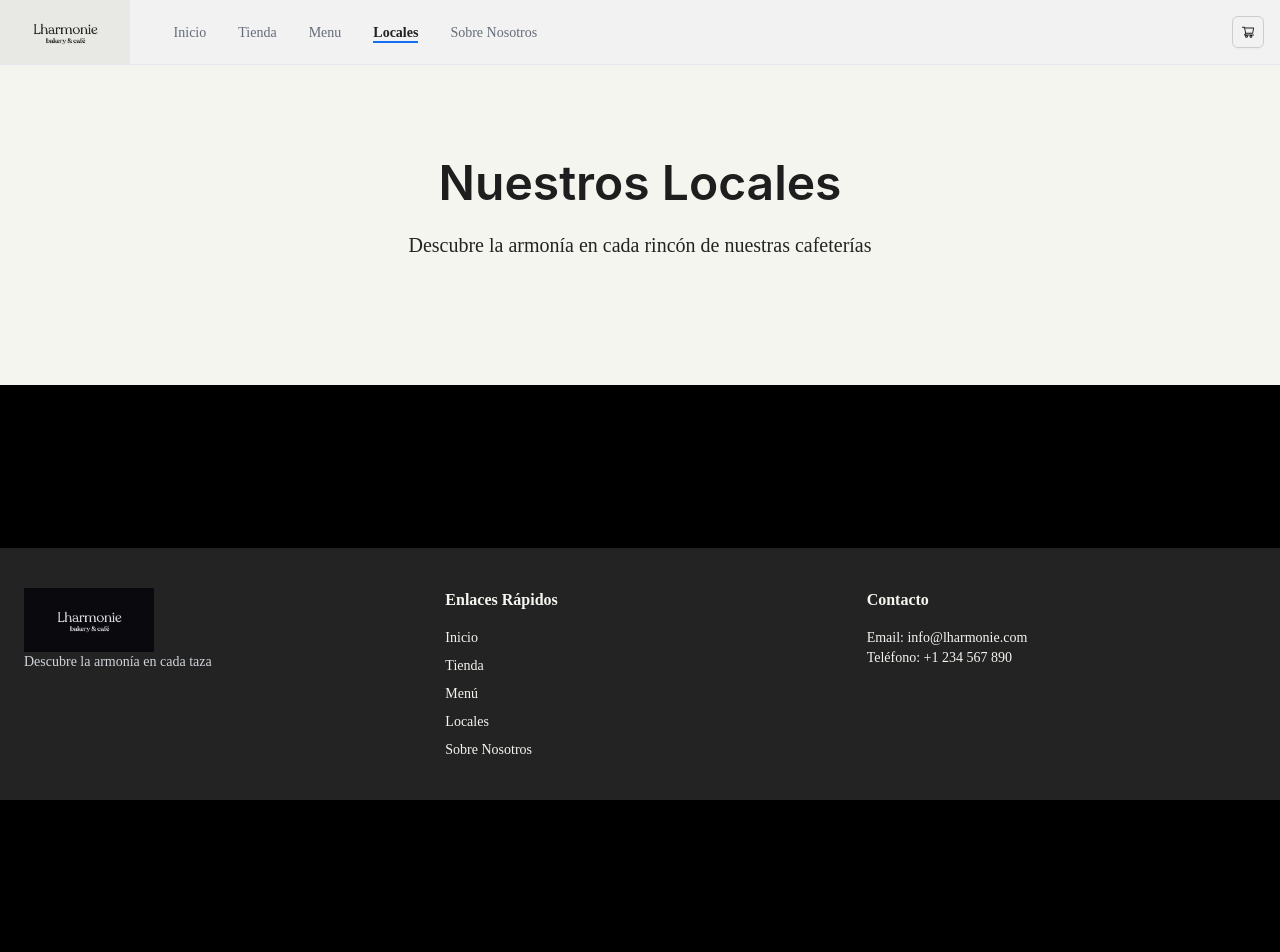
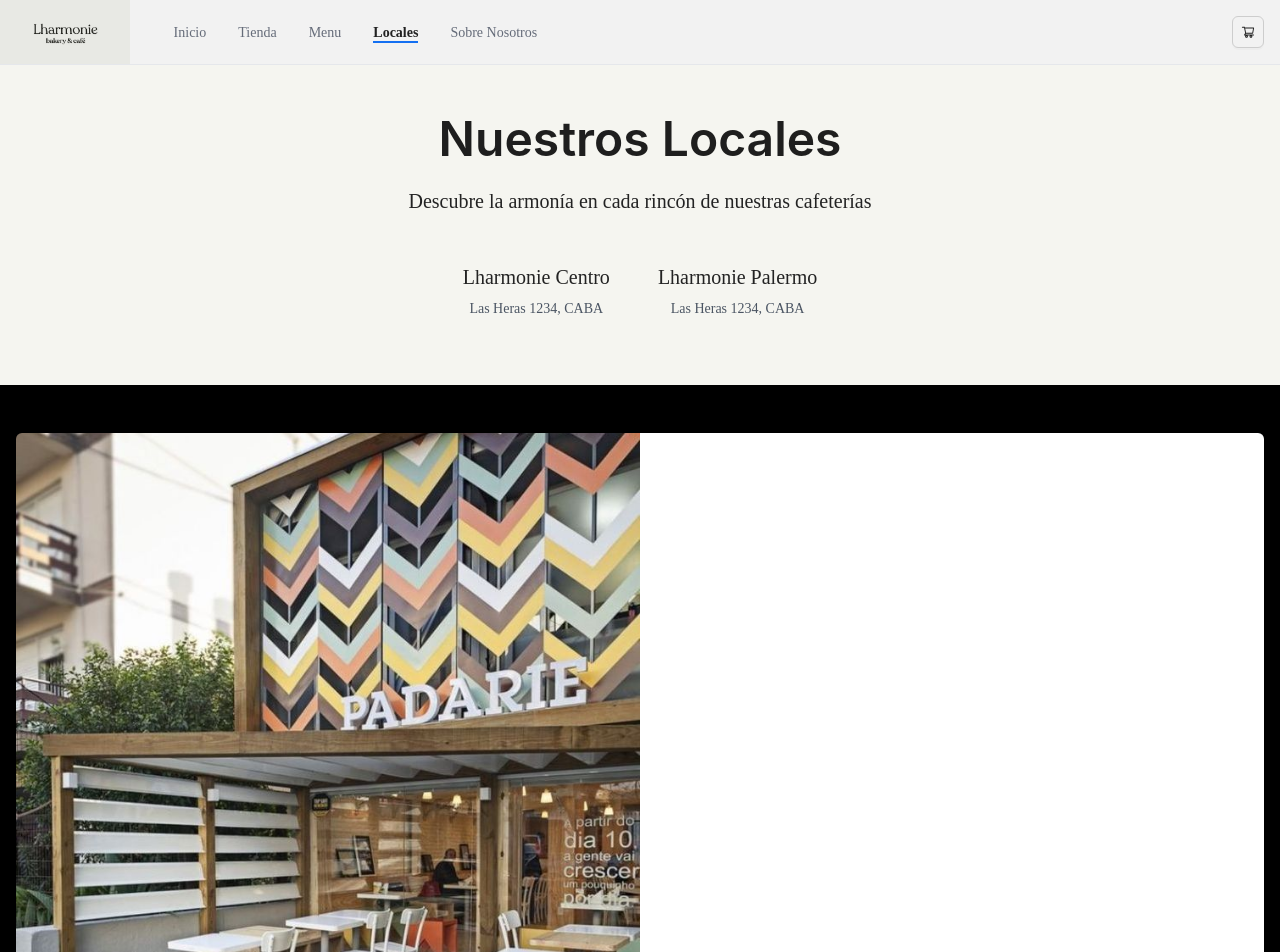
Before and after one commit to EfraquinDevelopment/lharmonie-front, a Next.js app: page /locales in a window 1280 px wide. Shown: the top 952 px of the page. Before the commit the page ends 800 px from the top, so only its background shows below. Built offline with nearby package versions, Linux system fonts and the light colour scheme.

Commit message:
finish stores page

```diff
--- a/src/app/globals.css
+++ b/src/app/globals.css
@@ -9,6 +9,11 @@
   --background-start-rgb: 214, 219, 220;
   --background-end-rgb: 255, 255, 255;
 }
+
+html {
+  scroll-behavior: smooth;
+}
+
 
 @media (prefers-color-scheme: light) {
   :root {
--- a/src/app/locales/components/stores-banner.tsx
+++ b/src/app/locales/components/stores-banner.tsx
@@ -1,11 +1,16 @@
 import Heading from "@/components/layout/heading";
 import content from "@/data/stores.json";
+import Link from "next/link";
 
 const StoresBanner = () => {
-  const { storesBanner } = content;
+  const {
+    storesBanner,
+    storesSection: { stores },
+  } = content;
 
   return (
     <section className="h-[calc(100vh-30rem)] flex items-center justify-center bg-lharmonie-primary text-lharmonie-secondary relative">
+      <div className="flex-col">
         <div className="text-center md:px-0 px-4">
           <Heading level={1} className="md:!text-5xl !font-bold">
             {storesBanner.title}
@@ -14,6 +19,19 @@ const StoresBanner = () => {
             {storesBanner.description}
           </p>
         </div>
+        <div className="flex flex-wrap justify-center gap-4">
+          {stores.map((store) => (
+            <Link
+            key={store.id}
+            href={`#${store.id}`}
+            className="group block text-center transition-all duration-300 hover:shadow-lg p-4 rounded-lg"
+          >
+            <h3 className="text-xl font-medium mb-2">{store.name}</h3>
+            <p className="text-sm text-gray-600">{store.address}</p>
+          </Link>
+          ))}
+        </div>
+      </div>
     </section>
   );
 };
--- a/src/app/locales/stores/index.tsx
+++ b/src/app/locales/stores/index.tsx
@@ -1,39 +1,26 @@
+"use client";
+import { useEffect, useRef, useState } from "react";
+import { useRouter, usePathname } from "next/navigation";
+import Store from "@/app/locales/stores/store";
 import content from "@/data/stores.json";
 
 const Stores = () => {
+  const {
+    storesSection: { stores },
+  } = content;
+
+
+
   return (
     <main className="container mx-auto py-12 px-4">
-      {/* {locales.map((local, index) => (
-        <section key={index} id={local.slug} className="mb-12">
-          <div
-            className={`flex flex-col md:flex-row items-stretch ${
-              index % 2 === 0 ? "" : "md:flex-row-reverse"
-            }`}
-          >
-            <div className="w-full md:w-1/2">
-              <Image
-                src={local.imagen}
-                alt={`Interior de ${local.nombre}`}
-                width={800}
-                height={600}
-                className="object-cover w-full h-full"
-              />
-            </div>
-            <div className="w-full md:w-1/2 bg-white p-8 flex flex-col justify-center">
-              <h2 className="text-3xl mb-2">{local.nombre}</h2>
-              <p className="text-lg mb-4">{local.direccion}</p>
-              {local.horario.map((linea, i) => (
-                <p key={i} className="text-sm">
-                  {linea}
-                </p>
-              ))}
-            </div>
-          </div>
-          {index < locales.length - 1 && (
-            <div className="border-b border-gray-300 my-12"></div>
-          )}
-        </section>
-      ))} */}
+      {stores.map((store, index) => (
+        <Store
+          key={store.id}
+          index={index}
+          storesLength={stores.length}
+          {...store}
+        />
+      ))}
     </main>
   );
 };
--- a/src/app/locales/stores/store.tsx
+++ b/src/app/locales/stores/store.tsx
@@ -1,5 +1,56 @@
-const Store = () => {
-  return <div>Store</div>;
+import Image from "next/image";
+import { StoreData } from "@/types";
+
+type Props = StoreData & {
+  index: number;
+  storesLength: number;
+};
+
+const Store = ({
+  id,
+  imageAlt,
+  imageSrc,
+  address,
+  openTimes,
+  name,
+  index,
+  storesLength,
+}: Props) => {
+  return (
+    <section
+      key={id}
+      id={`${id}`}
+      className="mb-12 scroll-mt-[110px]"
+    >
+      <div
+        className={`shadow-md rounded-md flex md:h-[600px] flex-col md:flex-row items-stretch ${
+          index % 2 === 0 ? "" : "md:flex-row-reverse"
+        }`}
+      >
+        <div className="w-full md:w-1/2 ">
+          <Image
+            src={imageSrc}
+            alt={imageAlt}
+            width={800}
+            height={600}
+            className={`object-cover w-full h-full ${index % 2 === 0 ? "rounded-s-md" : "rounded-e-md"}`}
+          />
+        </div>
+        <div className={`w-full md:w-1/2 bg-white p-8 flex flex-col justify-center ${index % 2 === 0 ? "rounded-e-md" : "rounded-s-md"}`}>
+          <h2 className="text-3xl mb-2">{name}</h2>
+          <p className="text-lg mb-4">{address}</p>
+          {openTimes.map((linea, i) => (
+            <p key={i} className="text-sm">
+              {linea}
+            </p>
+          ))}
+        </div>
+      </div>
+      {index < storesLength - 1 && (
+        <div className="border-b border-gray-300 my-12"></div>
+      )}
+    </section>
+  );
 };
 
 export default Store;
--- a/src/components/layout/app-menu.tsx
+++ b/src/components/layout/app-menu.tsx
@@ -7,10 +7,11 @@ type Props = MenuProps;
 
 const AppMenu = ({ ...menuProps }: Props) => {
   const pathname = usePathname();
+  console.log( pathname );
 
   const menuItems = useMemo(() => generateMenuItems(pathname), [pathname]);
 
-  return <Menu activeKey={pathname} items={menuItems} {...menuProps} />;
+  return <Menu selectedKeys={[pathname]} activeKey={pathname} items={menuItems} {...menuProps} />;
 };
 
 export default AppMenu;
--- a/src/components/layout/header.tsx
+++ b/src/components/layout/header.tsx
@@ -1,6 +1,6 @@
 "use client";
 
-import { Drawer } from "antd";
+import { Button, Drawer } from "antd";
 import { MenuOutlined } from "@ant-design/icons";
 import { Logo } from "@/components/logo";
 import AppMenu from "./app-menu";
@@ -23,13 +23,14 @@ const Header = () => {
           </div>
         </div>
         <Cart className="hidden md:block mr-4" />
-        <div className="md:hidden flex items-center gap-3">
+        <div className="md:hidden flex items-center gap-3 pr-4">
           <Cart />
-          <button onClick={openDrawer}>
-            <MenuOutlined className="text-xl text-lharmonie-secondary" />
-          </button>
+          <Button
+            icon={<MenuOutlined className="text-xl text-lharmonie-secondary" />}
+            onClick={openDrawer}
+          />
           <Drawer
-            title={<Logo />}
+            title={<Logo clickable={false} />}
             placement="right"
             className="bg-lharmonie-primary"
             onClose={closeDrawer}
--- a/src/components/logo.tsx
+++ b/src/components/logo.tsx
@@ -7,7 +7,7 @@ interface Props {
   invert?: boolean;
 }
 
-export const Logo = ({ clickable=true, invert=false }: Props) => {
+export const Logo = ({ clickable = true, invert = false }: Props) => {
   return (
     <>
       {clickable ? (
--- a/src/data/stores.json
+++ b/src/data/stores.json
@@ -30,32 +30,6 @@
           "Sabados y Domingos",
           "9:00hs a 20:00hs"
         ]
-      },
-      {
-        "id": 3,
-        "name": "Lharmonie Belgrano",
-        "address": "Las Heras 1234, CABA",
-        "imageAlt": "Lharmonie Sur",
-        "imageSrc": "/local.png",
-        "openTimes": [
-          "Lunes a viernes",
-          "11:00hs a 18:00hs",
-          "Sabados y Domingos",
-          "9:00hs a 20:00hs"
-        ]
-      },
-      {
-        "id": 4,
-        "name": "Lharmonie Recoleta",
-        "address": "Las Heras 1234, CABA",
-        "imageAlt": "Lharmonie Sur",
-        "imageSrc": "/local.png",
-        "openTimes": [
-          "Lunes a viernes",
-          "11:00hs a 18:00hs",
-          "Sabados y Domingos",
-          "9:00hs a 20:00hs"
-        ]
       }
     ]
   }
```
Also changed, not shown: src/data/home.json (+0 -14 lines), src/types/index.ts (+9 -0 lines). Lines whose indentation alone changed are shown as unchanged.
